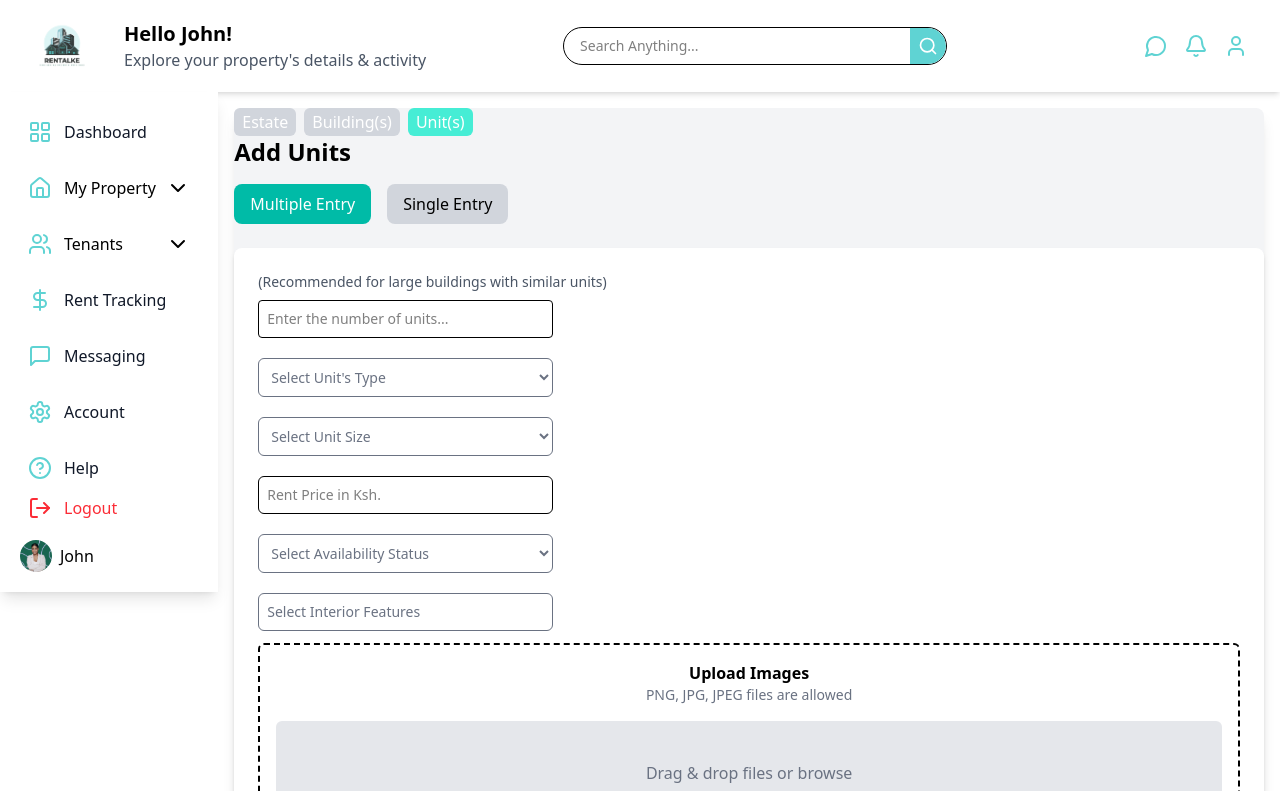
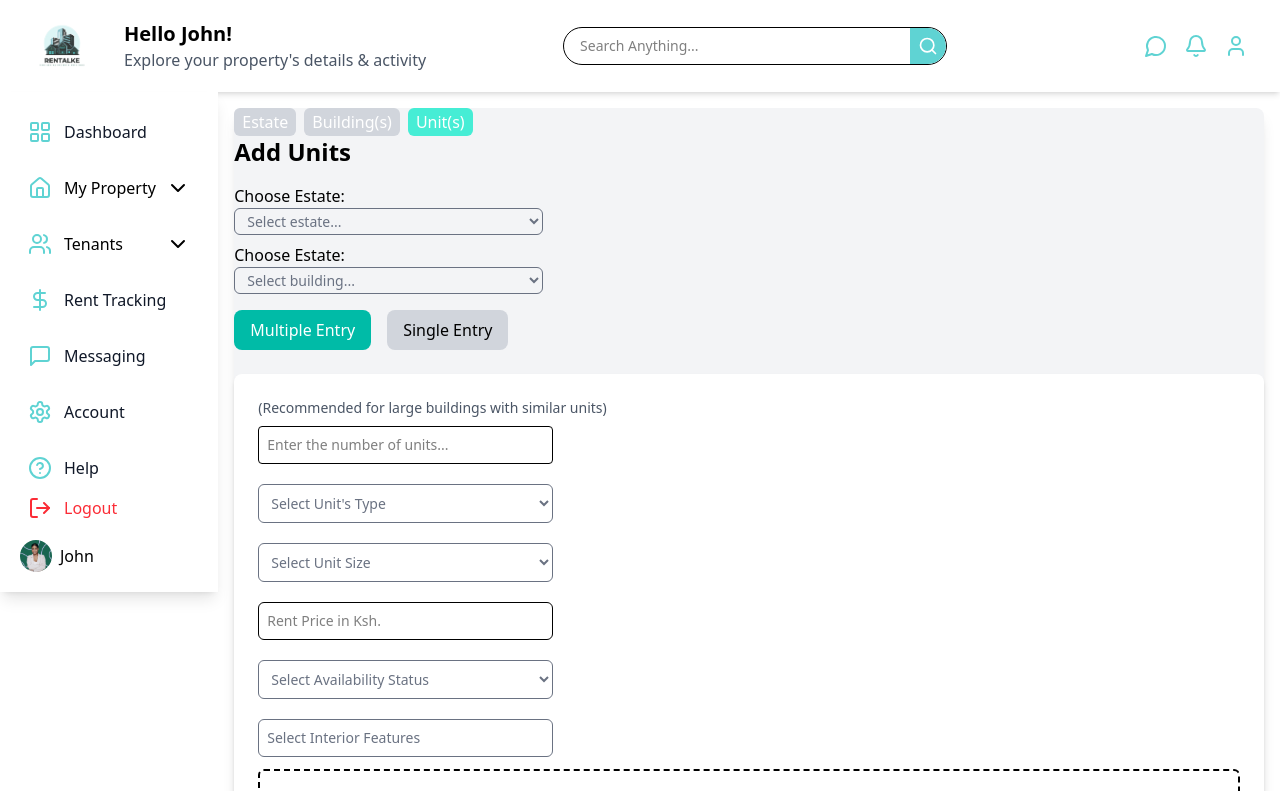
Before and after one commit to vickyee-bot/hunting_app, a React (Vite) app: page /add-units in a window 1280 px wide. Shown: the top 791 px of the page. Built offline with nearby package versions, Linux system fonts and the light colour scheme.

Commit message:
hunting app

```diff
--- a/src/components/LocationSelector.jsx
+++ b/src/components/LocationSelector.jsx
@@ -74,7 +74,7 @@ const LocationSelector = () => {
       </div>
 
       {/* Map Section */}
-      <div className="mt-2 bg-gray-300 h-52 w-full rounded-md">
+      <div className="mt-2 bg-gray-300 h-70 w-full rounded-md">
         <div id="map" className="h-full w-full"></div>
       </div>
 
--- a/src/pages/AddBuilding.jsx
+++ b/src/pages/AddBuilding.jsx
@@ -56,6 +56,15 @@ const AddBuilding = () => {
 
       {/* Form Fields */}
       <div className="mt-4 space-y-4">
+        {/* Choose Estate */}
+        <div>
+          <label className="block font-medium">Choose Estate:</label>
+          <select className="w-[80%] sm:w-[70%] md:w-[60%] lg:w-[30%] xl:w-[30%] text-sm p-0.5 border-1 rounded-md mr-2 pl-2 text-gray-500 ">
+            <option value="">Select estate...</option>
+            {/* Dynamically add options here */}
+          </select>
+        </div>
+
         {/* Building Name */}
         <div>
           <label className="block font-medium">Building Name:</label>
--- a/src/pages/AddEstate.jsx
+++ b/src/pages/AddEstate.jsx
@@ -1,9 +1,28 @@
-import React from "react";
+import React, { useState, useEffect } from "react";
 import LocationSelector from "../components/LocationSelector";
 import EstateFeatures from "../components/EstateFeatures";
 import ImageUploader from "../components/ImageUploader";
 
-const AddEstate = () => {
+const AddEstate = ({ onEstateAdded }) => {
+  const [estates, setEstates] = useState([]);
+  const [estateName, setEstateName] = useState("");
+  const [numBuildings, setNumBuildings] = useState("");
+
+  const addEstate = () => {
+    if (estateName.trim() !== "") {
+      const newEstate = {
+        id: estates.length + 1,
+        name: estateName,
+        buildings: numBuildings,
+      };
+      const updatedEstates = [...estates, newEstate];
+      setEstates(updatedEstates);
+      setEstateName("");
+      setNumBuildings("");
+      onEstateAdded(updatedEstates);
+    }
+  };
+
   return (
     <div className="w-full bg-white shadow-md p-6 rounded-md mb-8">
       <div>
@@ -34,6 +53,8 @@ const AddEstate = () => {
           <label className="font-semibold mr-2">Estate Name:</label>
           <input
             type="text"
+            value={estateName}
+            onChange={(e) => setEstateName(e.target.value)}
             placeholder="Enter estate name..."
             className="w-[80%] sm:w-[70%] md:w-[60%] lg:w-[30%] xl:w-[30%] text-sm p-0.5 border rounded-md mr-2 pl-2"
           />
@@ -42,6 +63,8 @@ const AddEstate = () => {
           <label className="font-semibold mr-2">No. of buildings:</label>
           <input
             type="number"
+            value={numBuildings}
+            onChange={(e) => setNumBuildings(e.target.value)}
             placeholder="Enter number..."
             className="w-[70%] sm:w-[50%] md:w-[50%] lg:w-[30%] xl:w-[30%] text-sm p-0.5 border rounded-md pl-2"
           />
@@ -73,7 +96,10 @@ const AddEstate = () => {
 
       {/* Buttons */}
       <div className="flex justify-between mt-6">
-        <button className="bg-gray-300 px-4 py-2 rounded-md">
+        <button
+          className="bg-gray-300 px-4 py-2 rounded-md"
+          onClick={addEstate}
+        >
           Save & Exit
         </button>
         <a href="/add-building">
@@ -82,6 +108,18 @@ const AddEstate = () => {
           </button>
         </a>
       </div>
+
+      {/* Display added estates
+      <div className="mt-4">
+        <h3 className="text-lg font-semibold">Estates List</h3>
+        <ul>
+          {estates.map((estate) => (
+            <li key={estate.id} className="border p-2 rounded-md mt-2">
+              {estate.name} - {estate.buildings} Buildings
+            </li>
+          ))}
+        </ul>
+      </div> */}
     </div>
   );
 };
--- a/src/pages/AddUnits.jsx
+++ b/src/pages/AddUnits.jsx
@@ -27,6 +27,24 @@ const AddUnits = () => {
       </div>
       <h2 className="text-2xl font-bold mb-4">Add Units</h2>
 
+      {/* Choose Estate */}
+      <div className="mb-2">
+        <label className="block font-medium">Choose Estate:</label>
+        <select className="w-[80%] sm:w-[70%] md:w-[60%] lg:w-[30%] xl:w-[30%] text-sm p-0.5 border-1 rounded-md mr-2 pl-2 text-gray-500 ">
+          <option value="">Select estate...</option>
+          {/* Dynamically add options here */}
+        </select>
+      </div>
+
+      {/* Choose building */}
+      <div className="mb-4">
+        <label className="block font-medium">Choose Estate:</label>
+        <select className="w-[80%] sm:w-[70%] md:w-[60%] lg:w-[30%] xl:w-[30%] text-sm p-0.5 border-1 rounded-md mr-2 pl-2 text-gray-500 ">
+          <option value="">Select building...</option>
+          {/* Dynamically add options here */}
+        </select>
+      </div>
+
       {/* Mode Selection */}
       <div className="flex space-x-4 mb-6">
         <button
```
